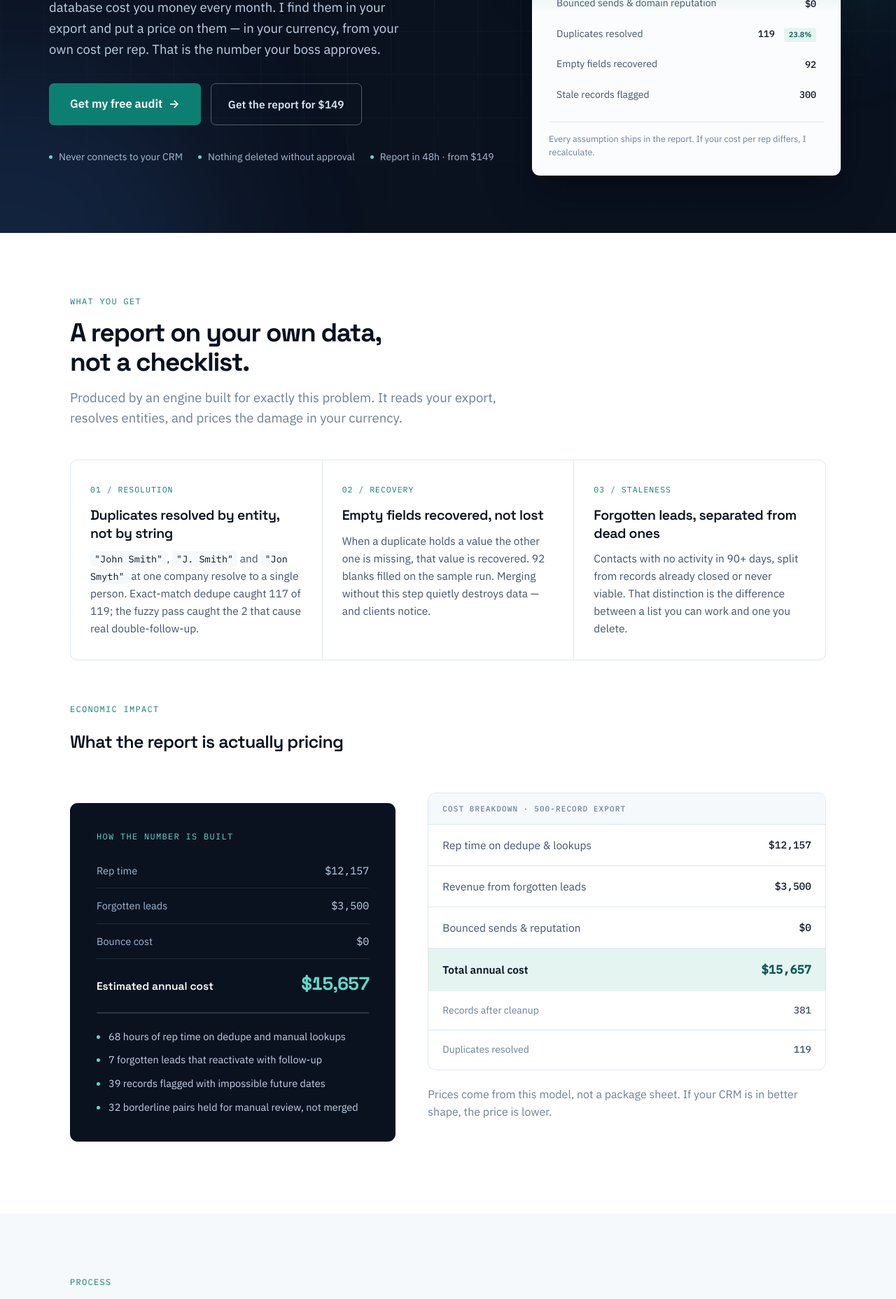
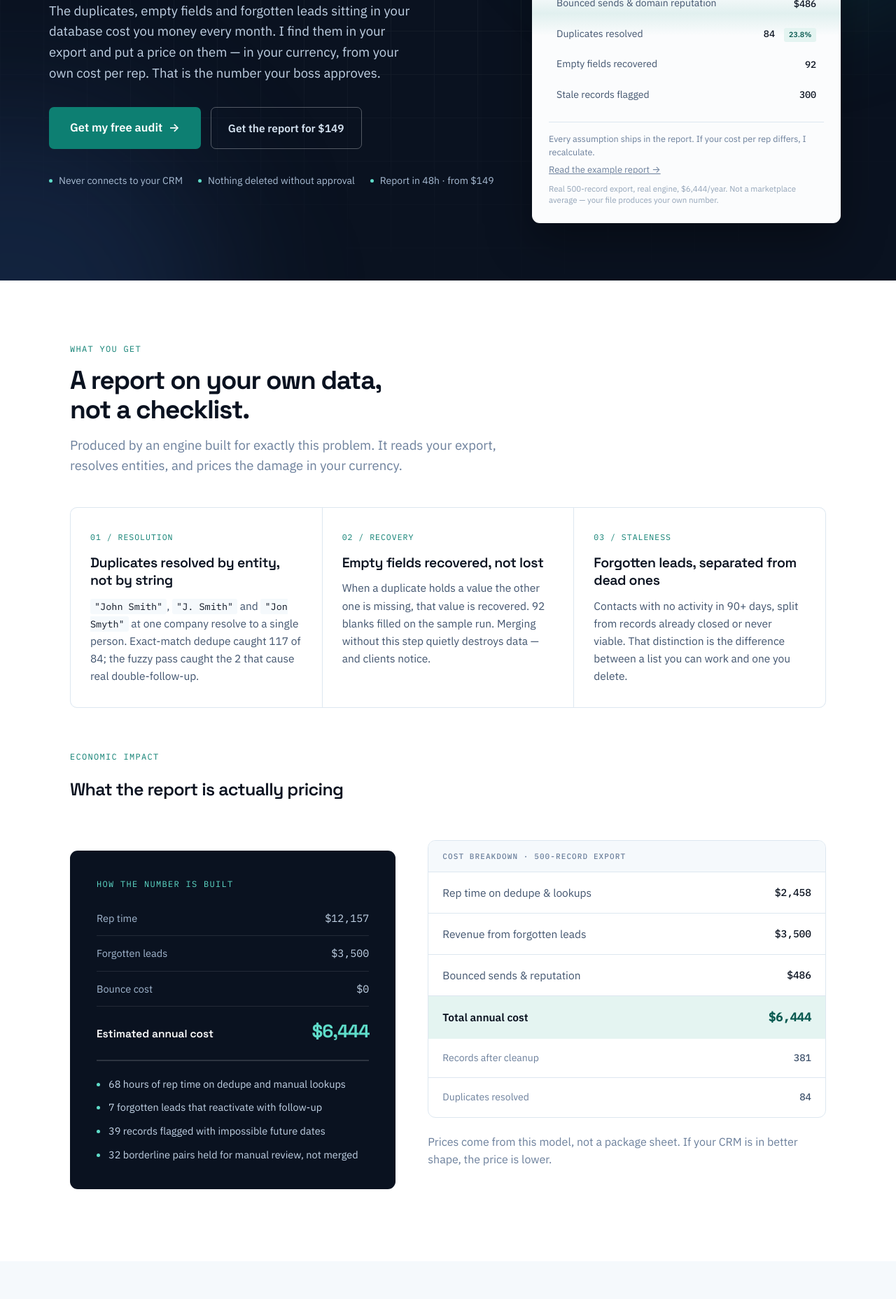
Before and after one commit to cesarinrosales3108-ui/crm-cleanup-audit, a plain HTML site: page index.html in a window 1280 px wide. Shown: the part 457-2314 px from the top of the page at 70% size. Drawn offline with Linux system fonts and the light colour scheme.

Commit message:
numeros reales ($6,444), PDF del informe publicado y enlazado

```diff
--- a/index.html
+++ b/index.html
@@ -371,6 +371,16 @@ footer b{color:#c2d3e6;font-weight:500}
   .lede,.cta-row,.trust,.preview,.pv-foot{opacity:1}
   html{scroll-behavior:auto}
 }
+
+.ex-note{margin:14px 0 0;font-size:13px;line-height:1.5;color:#6b7f9b;
+  max-width:420px}
+.ex-note a{color:#0d7f72;font-weight:600;text-decoration:none;
+  border-bottom:1px solid rgba(13,127,114,.3);padding-bottom:1px;
+  transition:border-color .2s,color .2s}
+.ex-note a:hover{color:#095a51;border-color:#095a51}
+
+.ex-src{margin:6px 0 0;font-size:11.5px;line-height:1.45;color:#93a4b8;
+  max-width:400px}
 </style></head><body>
 
 <nav><div class="wrap">
@@ -417,9 +427,9 @@ footer b{color:#c2d3e6;font-weight:500}
         <span class="pv-tag">sample</span>
       </div>
       <div class="pv-body">
-        <div class="pv-lab">Estimated annual cost of your data quality</div>
+        <div class="pv-lab">Example: 500-record export, $6,444/year</div>
         <div class="pv-hero">
-          <div class="amt" data-count="15657" data-prefix="$">$0</div>
+          <div class="amt" data-count="6444" data-prefix="$">$0</div>
           <div class="lbl">recoverable per year<br>from your own export</div>
         </div>
         <div class="pv-rows">
@@ -428,9 +438,9 @@ footer b{color:#c2d3e6;font-weight:500}
           <div class="pv-row tot"><span class="k">Revenue from forgotten leads</span>
             <span class="v" data-count="3500" data-prefix="$">$0</span></div>
           <div class="pv-row"><span class="k">Bounced sends &amp; domain reputation</span>
-            <span class="v">$0</span></div>
+            <span class="v">$486</span></div>
           <div class="pv-row hair"><span class="k">Duplicates resolved</span>
-            <span class="v"><span data-count="119">0</span> <span class="chip">23.8%</span></span></div>
+            <span class="v"><span data-count="84">0</span> <span class="chip">23.8%</span></span></div>
           <div class="pv-row hair"><span class="k">Empty fields recovered</span>
             <span class="v" data-count="92">0</span></div>
           <div class="pv-row hair"><span class="k">Stale records flagged</span>
@@ -438,6 +448,10 @@ footer b{color:#c2d3e6;font-weight:500}
         </div>
         <div class="pv-foot">Every assumption ships in the report. If your
         cost per rep differs, I recalculate.</div>
+        <a class="ex-note" href="assets/crm-data-audit-report.pdf"
+           target="_blank" rel="noopener">Read the example report &rarr;</a>
+        <p class="ex-src">Real 500-record export, real engine, $6,444/year.
+        Not a marketplace average &mdash; your file produces your own number.</p>
       </div>
     </div>
   </div>
@@ -456,7 +470,7 @@ footer b{color:#c2d3e6;font-weight:500}
       <h3>Duplicates resolved by entity, not by string</h3>
       <p><code>"John Smith"</code>, <code>"J. Smith"</code> and
       <code>"Jon Smyth"</code> at one company resolve to a single person.
-      Exact-match dedupe caught 117 of 119; the fuzzy pass caught the 2 that
+      Exact-match dedupe caught 117 of 84; the fuzzy pass caught the 2 that
       cause real double-follow-up.</p>
     </div>
     <div class="f-card">
@@ -490,7 +504,7 @@ footer b{color:#c2d3e6;font-weight:500}
       <div class="src"><span class="src-k">Bounce cost</span>
         <span class="src-v">$0</span></div>
       <div class="src-tot"><span class="src-k">Estimated annual cost</span>
-        <span class="src-v">$15,657</span></div>
+        <span class="src-v">$6,444</span></div>
       <ul>
         <li>68 hours of rep time on dedupe and manual lookups</li>
         <li>7 forgotten leads that reactivate with follow-up</li>
@@ -502,17 +516,17 @@ footer b{color:#c2d3e6;font-weight:500}
       <div class="tbl rv rv-d1">
         <div class="tbl-h">Cost breakdown &middot; 500-record export</div>
         <div class="tbl-r"><span class="k">Rep time on dedupe &amp; lookups</span>
-          <span class="v">$12,157</span></div>
+          <span class="v">$2,458</span></div>
         <div class="tbl-r"><span class="k">Revenue from forgotten leads</span>
           <span class="v">$3,500</span></div>
         <div class="tbl-r"><span class="k">Bounced sends &amp; reputation</span>
-          <span class="v">$0</span></div>
+          <span class="v">$486</span></div>
         <div class="tbl-r tot"><span class="k">Total annual cost</span>
-          <span class="v">$15,657</span></div>
+          <span class="v">$6,444</span></div>
         <div class="tbl-r hair"><span class="k">Records after cleanup</span>
           <span class="v">381</span></div>
         <div class="tbl-r hair"><span class="k">Duplicates resolved</span>
-          <span class="v">119</span></div>
+          <span class="v">84</span></div>
       </div>
       <p class="sub rv rv-d2" style="margin-top:22px;font-size:16px">
       Prices come from this model, not a package sheet. If your CRM is in
```
Also changed, not shown: reporte.html (+12 -5 lines), 1 other file.
